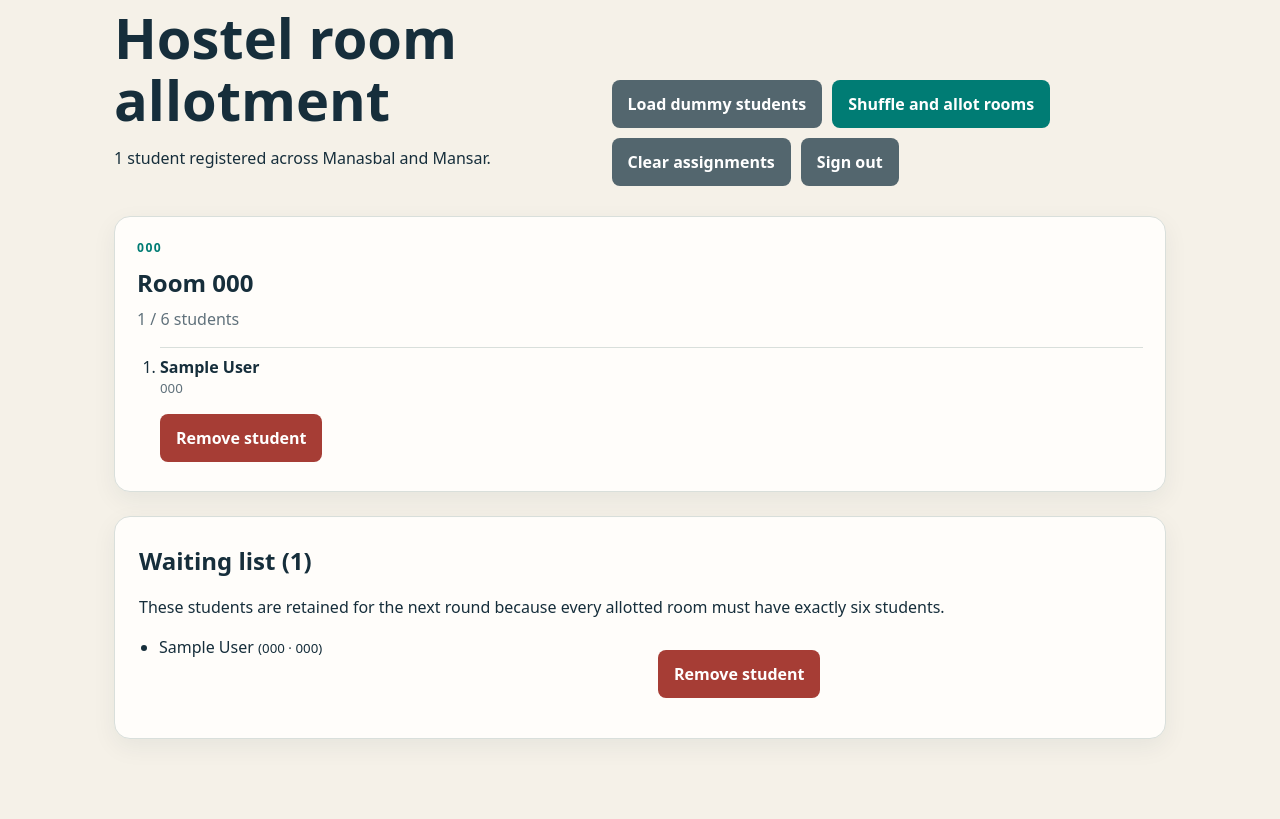
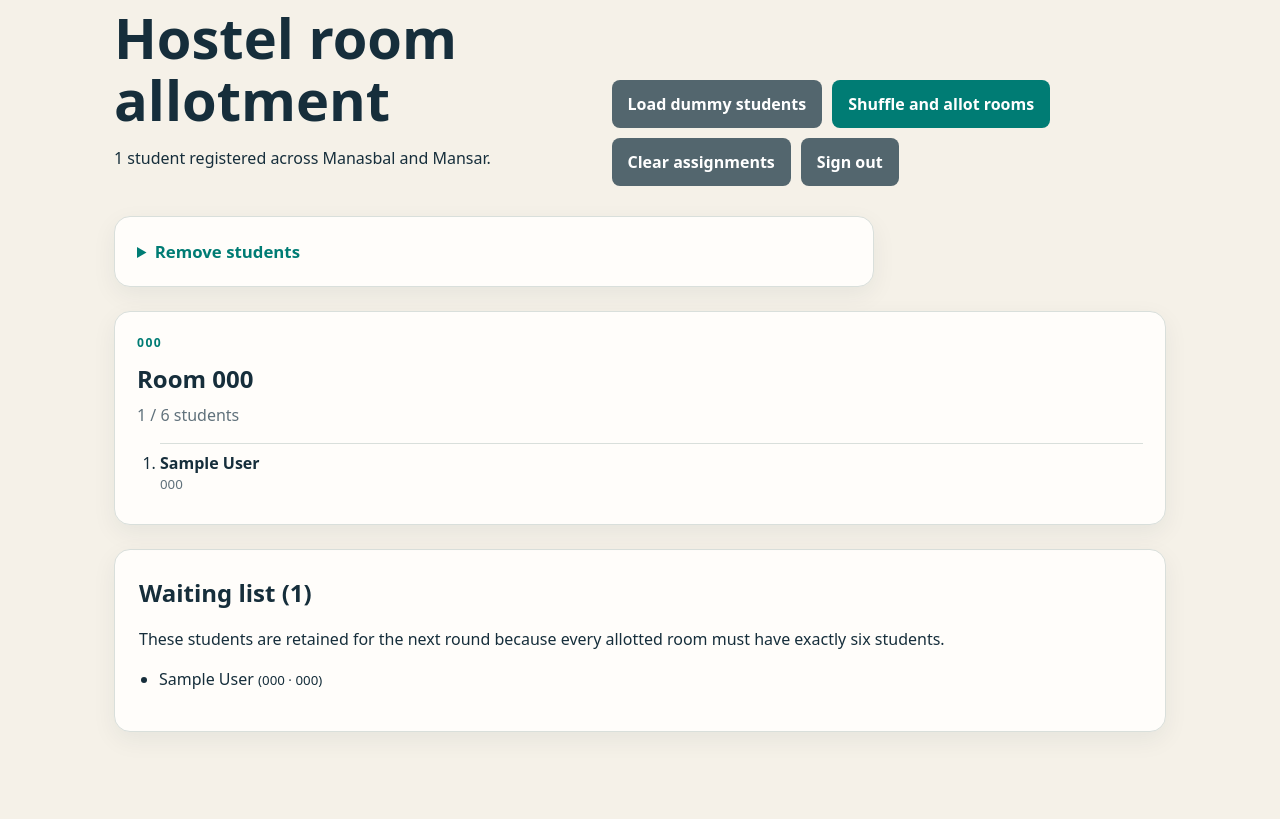
Before and after one commit to Mandeep-pro/Hostel-Allotment-Management, a Flask app: template templates/admin_dashboard.html in a window 1280 px wide. Shown: the part 140-959 px from the top of the page. After the commit the page ends 872 px from the top, so only its background shows below. Run offline with Flask 3, Linux system fonts and the light colour scheme; tables that the repository leaves empty hold one stand-in row (values such as "Sample post"); the template is opened without the code that fills it: values that come from a table or form of the project are taken from there, most other values are stand-ins (such as "Sample title", 1, 10 or a date in 2020).

Commit message:
Update student removal functionality in admin dashboard

```diff
--- a/templates/admin_dashboard.html
+++ b/templates/admin_dashboard.html
@@ -11,13 +11,28 @@
   </div>
 </section>
 
+{% if students %}
+  <details class="card student-removal">
+    <summary>Remove students</summary>
+    <form method="post" action="{{ url_for('delete_students') }}">
+      <p>Select the students to remove, then confirm deletion. This will clear all current room assignments.</p>
+      <div class="student-selector">
+        {% for student in students %}
+          <label><input type="checkbox" name="student_ids" value="{{ student.id }}"> {{ student.full_name }} <small>({{ student.enrollment_number }} · {{ student.hostel_name }})</small></label>
+        {% endfor %}
+      </div>
+      <button class="danger" type="submit">Delete selected students</button>
+    </form>
+  </details>
+{% endif %}
+
 {% if rooms %}
   <section class="room-grid">
     {% for room in rooms %}
       <article class="card room-card">
         <p class="eyebrow">{{ room.hostel_name }}</p><h2>Room {{ room.room_number }}</h2>
         <p class="capacity">{{ room.students|length }} / 6 students</p>
-        <ol>{% for student in room.students|sort(attribute='full_name') %}<li><strong>{{ student.full_name }}</strong><small>{{ student.enrollment_number }}</small><form class="delete-student" method="post" action="{{ url_for('delete_student', student_id=student.id) }}" onsubmit="return confirm('Remove {{ student.full_name }}? This will clear all current room assignments.');"><button class="danger" type="submit">Remove student</button></form></li>{% endfor %}</ol>
+        <ol>{% for student in room.students|sort(attribute='full_name') %}<li><strong>{{ student.full_name }}</strong><small>{{ student.enrollment_number }}</small></li>{% endfor %}</ol>
       </article>
     {% endfor %}
   </section>
@@ -26,6 +41,6 @@
 {% endif %}
 
 {% if unassigned_students %}
-  <section class="card unassigned"><h2>Waiting list ({{ unassigned_students|length }})</h2><p>These students are retained for the next round because every allotted room must have exactly six students.</p><ul>{% for student in unassigned_students %}<li>{{ student.full_name }} <small>({{ student.enrollment_number }} · {{ student.hostel_name }})</small><form class="delete-student" method="post" action="{{ url_for('delete_student', student_id=student.id) }}" onsubmit="return confirm('Remove {{ student.full_name }}? This will clear all current room assignments.');"><button class="danger" type="submit">Remove student</button></form></li>{% endfor %}</ul></section>
+  <section class="card unassigned"><h2>Waiting list ({{ unassigned_students|length }})</h2><p>These students are retained for the next round because every allotted room must have exactly six students.</p><ul>{% for student in unassigned_students %}<li>{{ student.full_name }} <small>({{ student.enrollment_number }} · {{ student.hostel_name }})</small></li>{% endfor %}</ul></section>
 {% endif %}
 {% endblock %}
```
